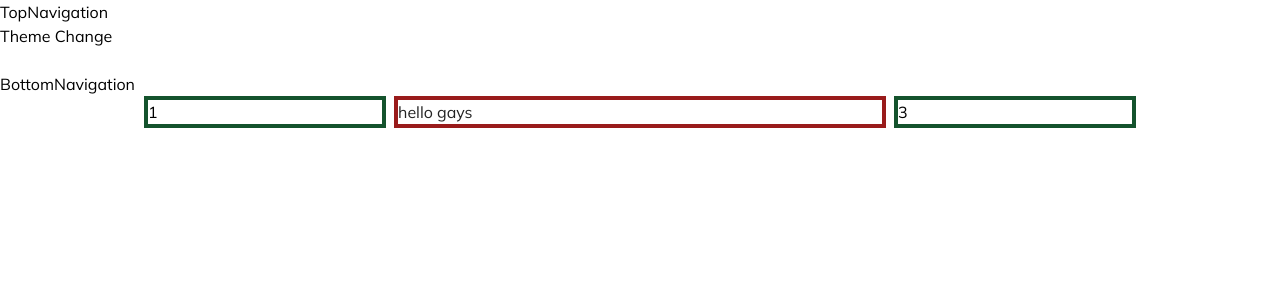
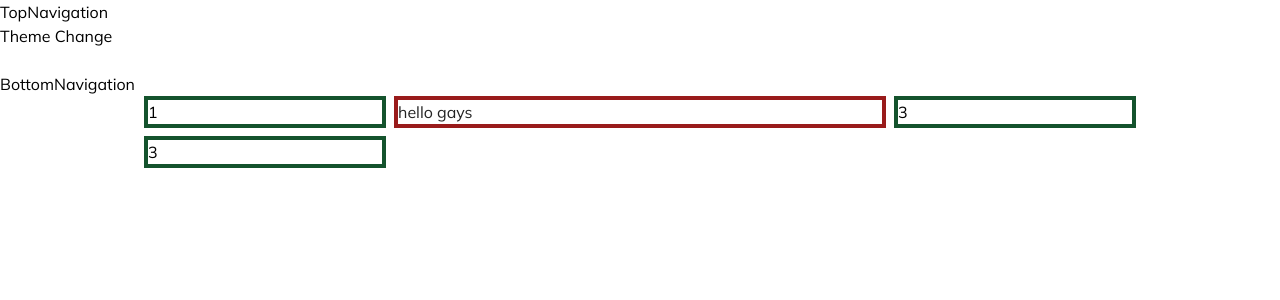
Before and after one commit to RHShoumik/6Valley, a Next.js app: page / in a window 1280 px wide. Shown: the top 300 px of the page. Built offline with nearby package versions, Linux system fonts and the light colour scheme.

Commit message:
Home Page

```diff
--- a/src/features/home/index.jsx
+++ b/src/features/home/index.jsx
@@ -9,6 +9,7 @@ const HomePage = () => {
                 <h1 className="text-fontColor dark:white">hello gays</h1>
             </div>
             <div className="col-span-12 border-4 border-green-900 border-solid md:col-span-3">3</div>
+            <div className="col-span-12 border-4 border-green-900 border-solid md:col-span-3">3</div>
         </div>
         </div>
     );
```
